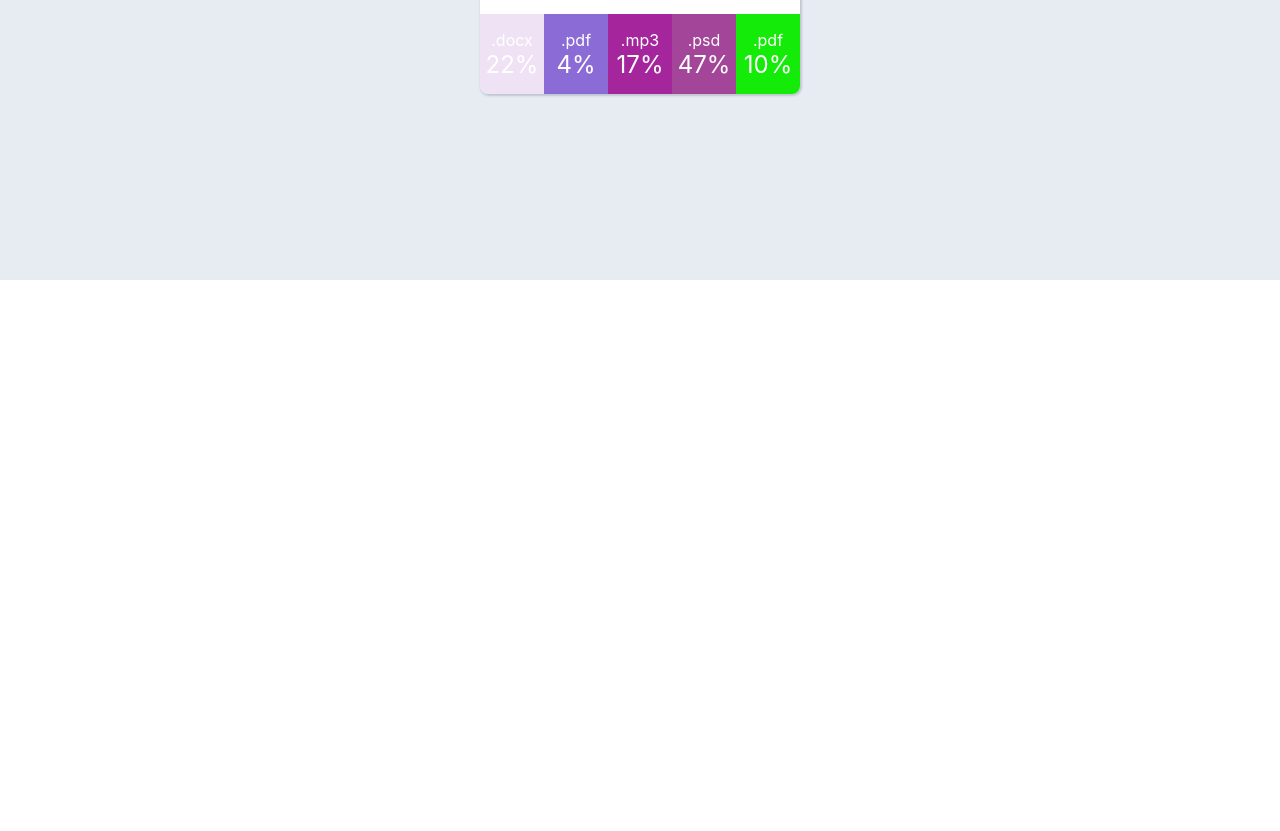
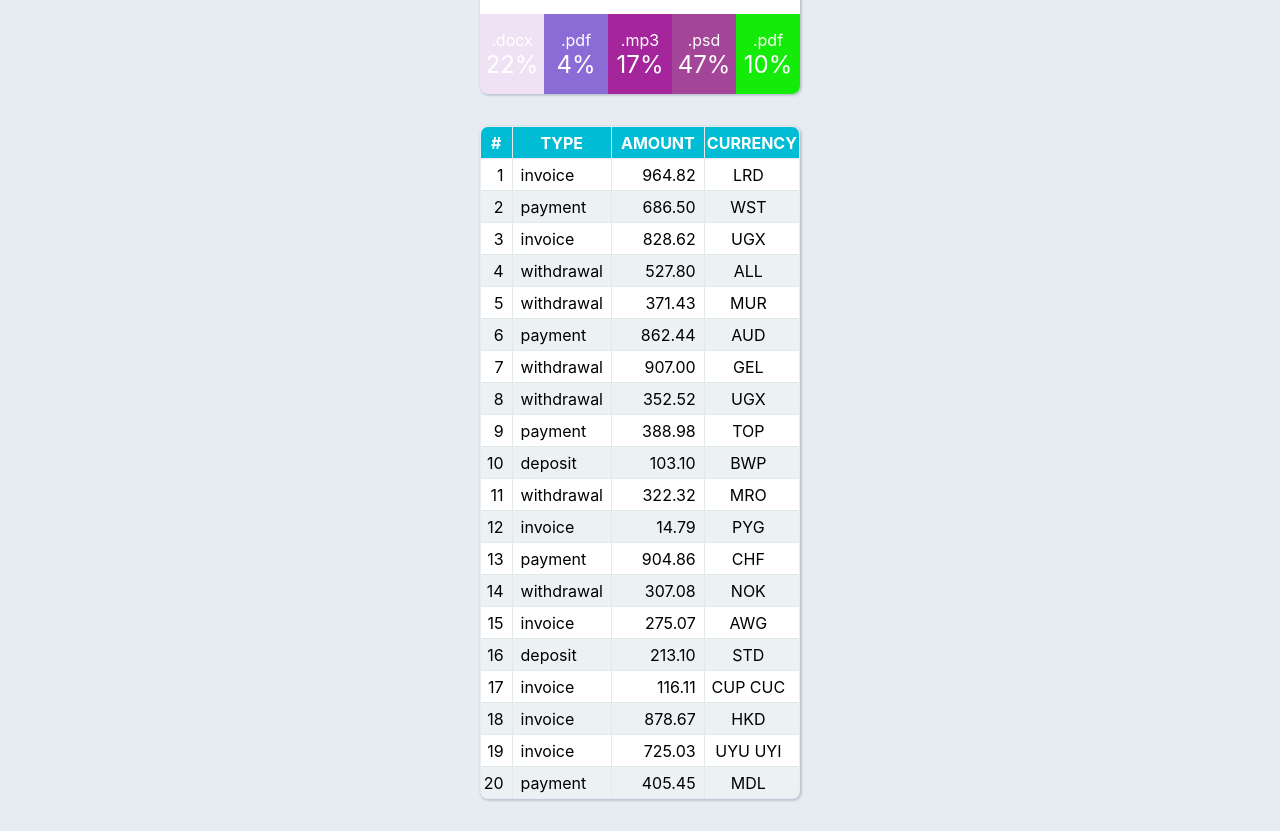
Before and after one commit to Androborn/goit-react-hw-01-components, a React (Create React App) app: page / in a window 1280 px wide. Shown: the part 520-1351 px from the top of the page. Before the commit the page ends 800 px from the top, so only its background shows below. Built offline with nearby package versions, Linux system fonts and the light colour scheme.

Commit message:
[feat] Add task #3 complete
*Add components\TransactionHistory\ with the corresponding functionality and styling
*Add component to App.jsx
*Add transactions.json to src\database\

```diff
--- a/src/App.jsx
+++ b/src/App.jsx
@@ -1,11 +1,13 @@
 import SocialProfile from './components/SocialProfile/SocialProfile';
 import Statistics from './components/Statistics/Statistics';
 import FriendList from './components/FriendList/FriendList';
+import TransactionHistory from './components/TransactionHistory/TransactionHistory';
 
 import { Wrapper } from './App.styled';
 import user from './database/user';
 import data from './database/data';
 import friends from './database/friends';
+import transactions from './database/transactions';
 
 export default function App() {
   return (
@@ -19,6 +21,7 @@
       />
       <Statistics title="Upload stats" stats={data} />
       <FriendList friends={friends} />
+      <TransactionHistory items={transactions} />
     </Wrapper>
   );
 }
--- a/src/components/FriendList/FriendList.jsx
+++ b/src/components/FriendList/FriendList.jsx
@@ -12,7 +12,7 @@
     <Friends>
       {friends.map(friend => (
         <FriendsItem key={friend.id}>
-          <Status status={friend.isOnline}></Status>
+          <Status status={friend.isOnline} />
           <Avatar src={friend.avatar} alt="User avatar" />
           <Name>{friend.name}</Name>
         </FriendsItem>
--- a/src/components/FriendList/FriendList.styled.jsx
+++ b/src/components/FriendList/FriendList.styled.jsx
@@ -34,6 +34,5 @@
 `;
 
 export const Name = styled.p`
-  margin-right: 1rem;
   font-size: 1.5rem;
 `;
--- a/src/components/SocialProfile/SocialProfile.styled.jsx
+++ b/src/components/SocialProfile/SocialProfile.styled.jsx
@@ -3,11 +3,11 @@
 export const Profile = styled.div`
   display: block;
   width: 25vw;
+  margin-bottom: 2rem;
   text-align: center;
   overflow: hidden;
   border-radius: 0.5rem;
   box-shadow: 1px 1px 2px 1px rgba(34, 60, 80, 0.2);
-  margin-bottom: 2rem;
 `;
 
 export const Description = styled.div`
--- a/src/components/Statistics/Statistics.styled.jsx
+++ b/src/components/Statistics/Statistics.styled.jsx
@@ -5,6 +5,7 @@
   text-align: center;
   display: block;
   overflow: hidden;
+  margin-bottom: 2rem;
   border-radius: 0.5rem;
   box-shadow: 1px 1px 2px 1px rgba(34, 60, 80, 0.2);
 `;
--- /dev/null
+++ b/src/components/TransactionHistory/TransactionHistory.jsx
@@ -0,0 +1,45 @@
+import React, { Children } from 'react';
+
+import PropTypes from 'prop-types';
+import {
+  TransactionsTable,
+  TableHead,
+  HeadRow,
+  OrderNumber,
+  HeadData,
+  TableBody,
+  BodyRow,
+  Number,
+  Type,
+  Amount,
+  Currency,
+} from './TransactionHistory.styled';
+
+export default function TransactionHistory({ items }) {
+  return (
+    <TransactionsTable>
+      <TableHead>
+        <HeadRow>
+          <OrderNumber>#</OrderNumber>
+          <HeadData>Type</HeadData>
+          <HeadData>Amount</HeadData>
+          <HeadData>Currency</HeadData>
+        </HeadRow>
+      </TableHead>
+      <TableBody>
+        {items.map((item, i) => (
+          <BodyRow key={item.id} even={(i + 1) % 2 !== 1}>
+            <Number>{i + 1}</Number>
+            <Type>{item.type}</Type>
+            <Amount>{item.amount}</Amount>
+            <Currency>{item.currency}</Currency>
+          </BodyRow>
+        ))}
+      </TableBody>
+    </TransactionsTable>
+  );
+}
+
+TransactionHistory.propTypes = {
+  items: PropTypes.array.isRequired,
+};
--- /dev/null
+++ b/src/components/TransactionHistory/TransactionHistory.styled.jsx
@@ -0,0 +1,53 @@
+import styled from 'styled-components';
+
+export const TransactionsTable = styled.table`
+  overflow: hidden;
+  width: 25vw;
+  margin-bottom: 2rem;
+  border-collapse: collapse;
+  border: 1px solid #e3e8eb;
+  border-radius: 0.5rem;
+  box-shadow: 1px 1px 2px 1px rgba(34, 60, 80, 0.2);
+`;
+
+export const TableHead = styled.thead`
+  background: #00bcd5;
+  color: #ffffff;
+  text-transform: uppercase;
+`;
+
+export const HeadRow = styled.tr`
+  height: 2rem;
+`;
+
+export const OrderNumber = styled.th`
+  border: 1px solid #e3e8eb;
+  width: 10%;
+`;
+
+export const HeadData = styled(OrderNumber)`
+  width: calc(90% / 3);
+`;
+
+export const TableBody = styled.tbody``;
+
+export const BodyRow = styled(HeadRow)`
+  background: ${props => (props.even ? '#ecf1f4' : '#ffffff')};
+`;
+
+export const Number = styled.td`
+  text-align: right;
+  padding-right: 0.5rem;
+  border: 1px solid #e3e8eb;
+`;
+
+export const Type = styled(Number)`
+  text-align: left;
+  padding-left: 0.5rem;
+`;
+
+export const Amount = styled(Number)``;
+
+export const Currency = styled(Number)`
+  text-align: center;
+`;
--- /dev/null
+++ b/src/database/transactions.json
@@ -0,0 +1,122 @@
+[
+  {
+    "id": "1e0700a2-5183-4291-85cc-2065a036a683",
+    "type": "invoice",
+    "amount": "964.82",
+    "currency": "LRD"
+  },
+  {
+    "id": "a30f821b-4d25-4ff0-abdd-e340b3f0dd2b",
+    "type": "payment",
+    "amount": "686.50",
+    "currency": "WST"
+  },
+  {
+    "id": "44dca67a-8e5a-4798-bf8e-b15efd4e1abd",
+    "type": "invoice",
+    "amount": "828.62",
+    "currency": "UGX"
+  },
+  {
+    "id": "ea8ed3dc-2b68-4a53-905a-53ecb0adef33",
+    "type": "withdrawal",
+    "amount": "527.80",
+    "currency": "ALL"
+  },
+  {
+    "id": "ea76146a-0b00-4b80-bc02-a8c822176712",
+    "type": "withdrawal",
+    "amount": "371.43",
+    "currency": "MUR"
+  },
+  {
+    "id": "63ca02f9-d637-46b5-9237-f3b24425e029",
+    "type": "payment",
+    "amount": "862.44",
+    "currency": "AUD"
+  },
+  {
+    "id": "ed0263e8-59a5-4bf1-87e0-2bb88e53dc34",
+    "type": "withdrawal",
+    "amount": "907.00",
+    "currency": "GEL"
+  },
+  {
+    "id": "6013bad0-750c-4691-8bc2-d8f2b43969c4",
+    "type": "withdrawal",
+    "amount": "352.52",
+    "currency": "UGX"
+  },
+  {
+    "id": "252c7be4-8b06-4fa7-8d42-61fb835b70d5",
+    "type": "payment",
+    "amount": "388.98",
+    "currency": "TOP"
+  },
+  {
+    "id": "4eaab41b-b967-40ac-82ed-85fc66f646f1",
+    "type": "deposit",
+    "amount": "103.10",
+    "currency": "BWP"
+  },
+  {
+    "id": "9648a350-8469-42d5-8bf3-18090de5fe67",
+    "type": "withdrawal",
+    "amount": "322.32",
+    "currency": "MRO"
+  },
+  {
+    "id": "9c5c25fb-1a95-4b2f-8d1f-4c4426d677cc",
+    "type": "invoice",
+    "amount": "14.79",
+    "currency": "PYG"
+  },
+  {
+    "id": "43ef232c-80e9-4d6f-b48a-b22405620de3",
+    "type": "payment",
+    "amount": "904.86",
+    "currency": "CHF"
+  },
+  {
+    "id": "5161682e-e620-4019-ab0a-24ceb10fbd20",
+    "type": "withdrawal",
+    "amount": "307.08",
+    "currency": "NOK"
+  },
+  {
+    "id": "7b119d71-42e6-4c42-a141-6818b07bb9ff",
+    "type": "invoice",
+    "amount": "275.07",
+    "currency": "AWG"
+  },
+  {
+    "id": "a4f65722-65c4-4c28-b1f4-b8ed988bb205",
+    "type": "deposit",
+    "amount": "213.10",
+    "currency": "STD"
+  },
+  {
+    "id": "c6e5784b-0ca3-48d6-86e5-b5128af5a523",
+    "type": "invoice",
+    "amount": "116.11",
+    "currency": "CUP CUC"
+  },
+  {
+    "id": "c9ebed6a-3a02-4b49-ac0d-0534b51f2bfd",
+    "type": "invoice",
+    "amount": "878.67",
+    "currency": "HKD"
+  },
+  {
+    "id": "a4a98b0e-b22c-438b-9f83-de2df52110c8",
+    "type": "invoice",
+    "amount": "725.03",
+    "currency": "UYU UYI"
+  },
+  {
+    "id": "b39bfa7a-0166-4c47-94d6-87d20590f746",
+    "type": "payment",
+    "amount": "405.45",
+    "currency": "MDL"
+  }
+]
```
